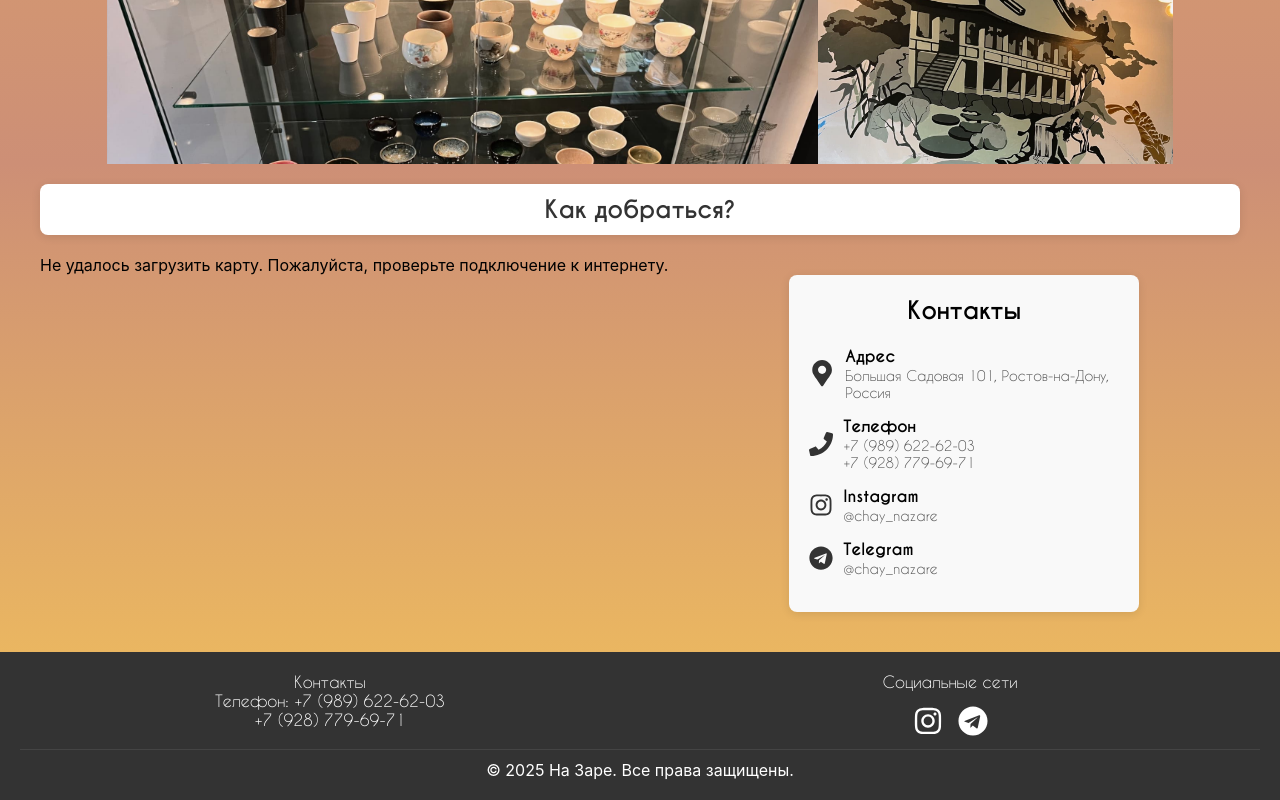
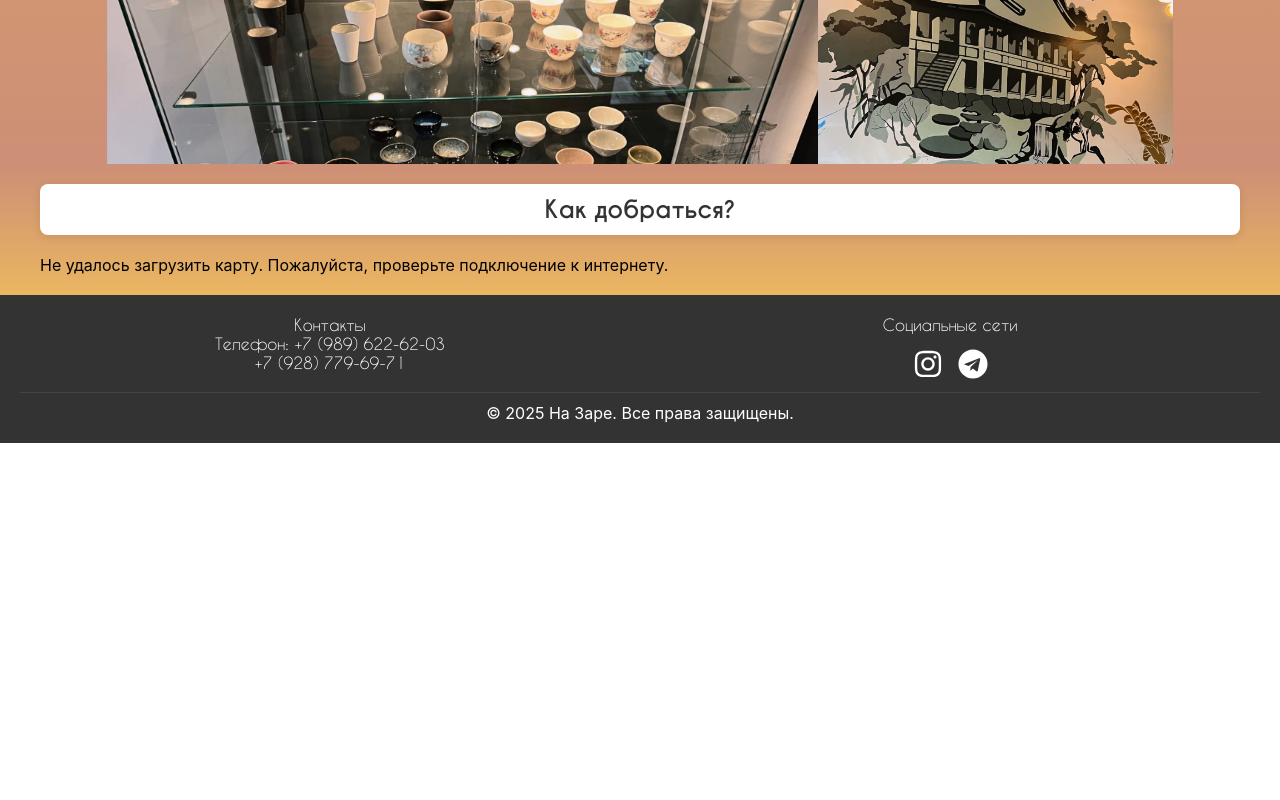
Before and after one commit to DarkAsirius/new-app, a React (Create React App) app: page / in a window 1280 px wide. Shown: the part 3629-4429 px from the top of the page. After the commit the page ends 4072 px from the top, so only its background shows below. Built offline with nearby package versions, Linux system fonts and the light colour scheme.

Commit message:
final map

```diff
--- a/src/components/blocks/YandexMap/index.js
+++ b/src/components/blocks/YandexMap/index.js
@@ -1,6 +1,5 @@
 import React, { useEffect, useState } from 'react';
 import './YandexMap.css'; // Подключаем ваши стили
-import Contacts from '../Contacts';
 
 const YandexMap = ({ coordinates }) => {
     const [mapError, setMapError] = useState(false); // Состояние для ошибки загрузки карты
@@ -73,7 +72,6 @@ const YandexMap = ({ coordinates }) => {
                 ) : (
                     <div id="map" className="map" />
                 )}
-                <Contacts />
             </div>
         </div>
     );
```
